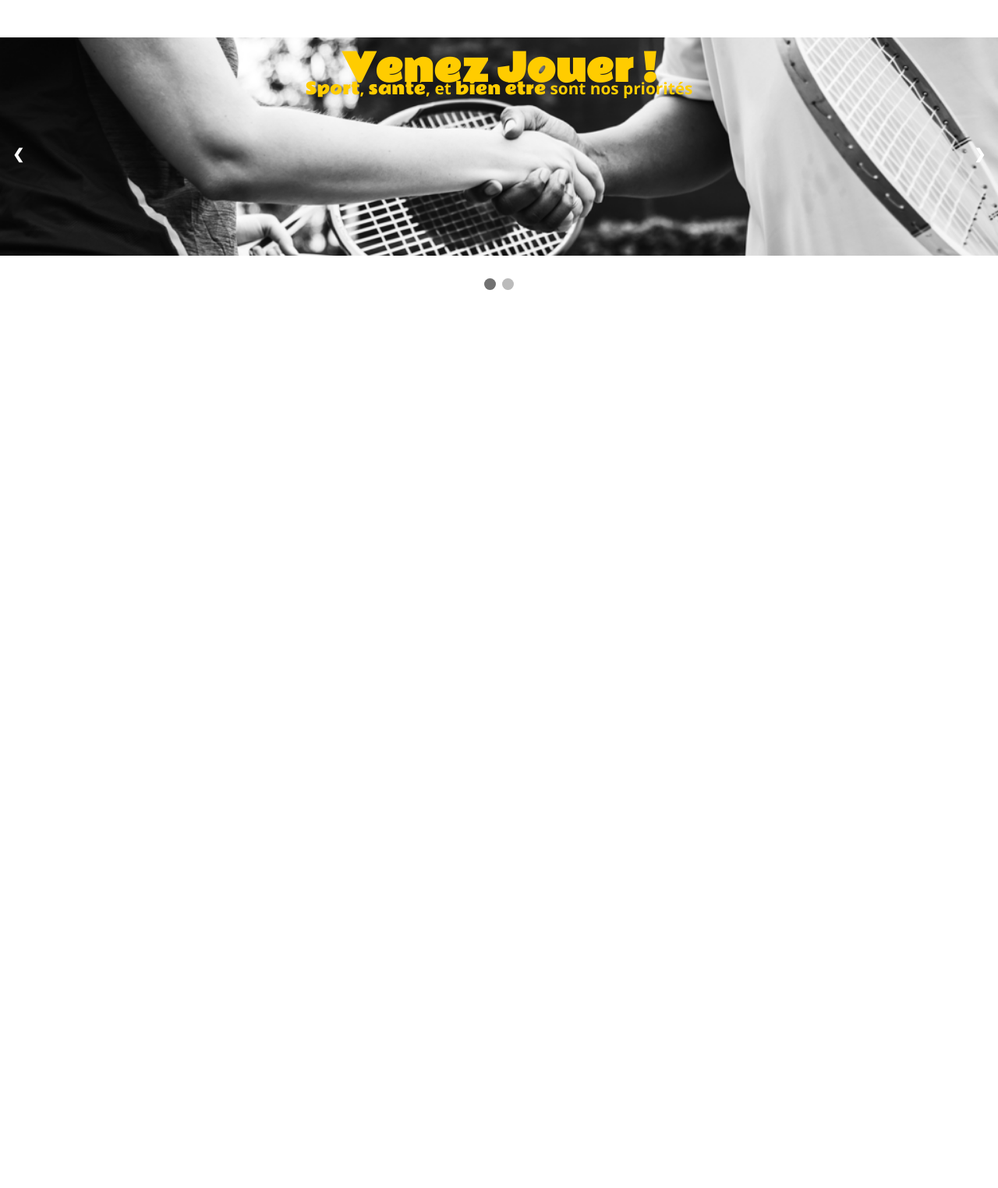
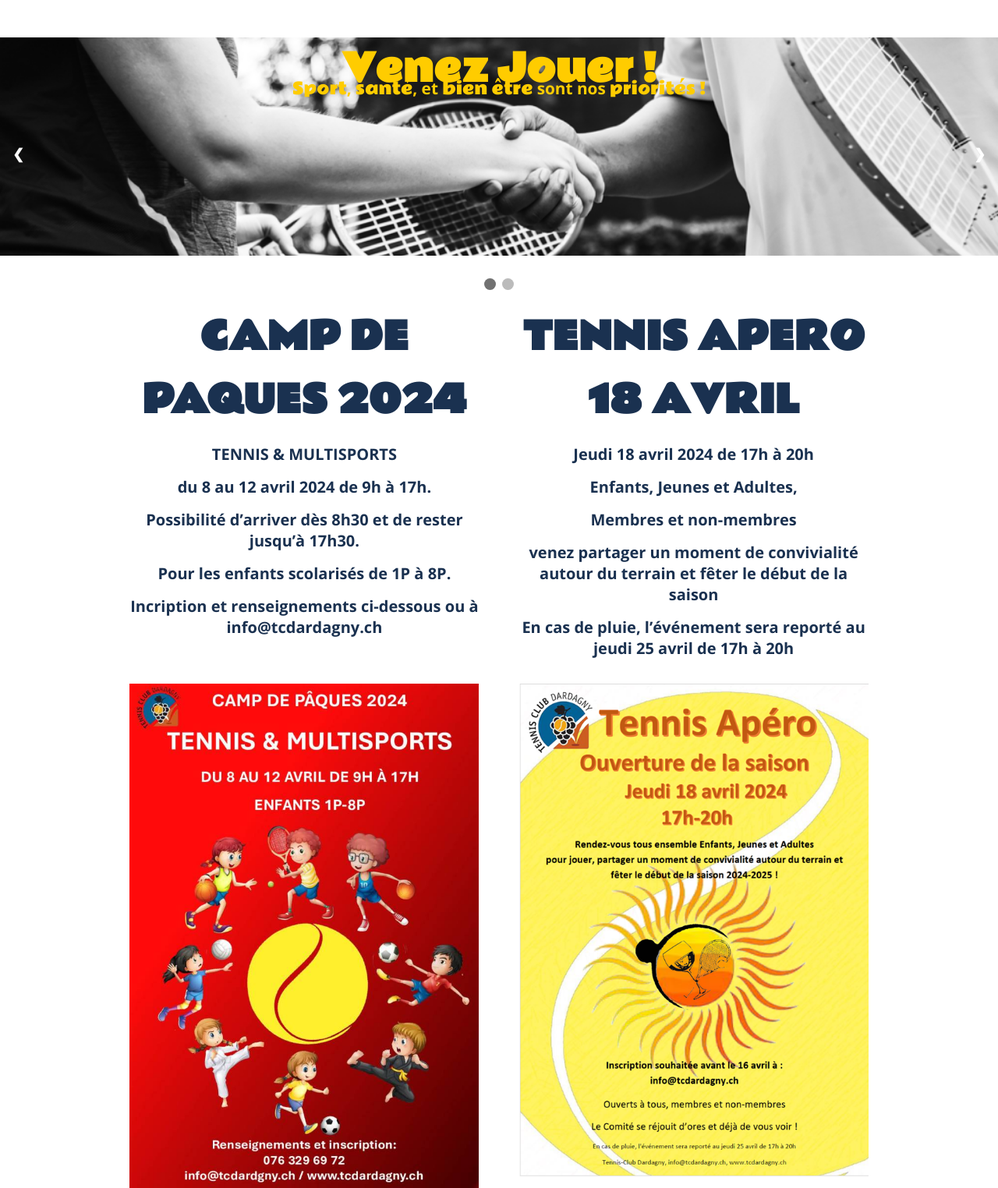
Before and after one commit to DaBoss120/TC-Dardagny, a PHP site: page / in a window 1280 px wide. Shown: the part 160-1684 px from the top of the page at 78% size. Before the commit the page ends 532 px from the top, so only its background shows below. Run offline with PHP 8.4, Linux system fonts and the light colour scheme.

Commit message:
Events Added

```diff
--- a/WEB/CSS/style.css
+++ b/WEB/CSS/style.css
@@ -2,107 +2,129 @@
     font-family: Open-sans;
     src: url(../FONT/Open-Sans.woff2);
 }
+
 @font-face {
     font-family: Rammetto-One;
     src: url(../FONT/RammettoOne-Regular.ttf);
 }
-html *{
+
+html * {
     padding: 0%;
     margin: 0%;
     box-sizing: border-box;
     font-family: Open-sans;
 }
-*:focus{
+
+*:focus {
     outline: none;
 }
-.top_header{
+
+.top_header {
     height: 57.14px;
     background-color: #1a3150;
     display: flex;
     flex-direction: row;
-    align-items:center;
+    align-items: center;
     justify-content: flex-end;
     color: #b8d0dd;
 }
-.top_header ul{
+
+.top_header ul {
     display: flex;
     flex-direction: row;
 }
-.top_header li{
+
+.top_header li {
     list-style: none;
 }
-.top_header a{
+
+.top_header a {
     color: #b8d0dd;
     text-decoration: none;
     margin-right: 3vw;
 
 }
-.top_header input{
+
+.top_header input {
     background-color: #385c8a;
     border: #1a3150;
     border-radius: 5px;
     box-shadow: 0px 0px 20px 2px #385c8a;
     padding: 5px;
-    margin-right:10vw ;
+    margin-right: 10vw;
     transition: 0.3s;
     color: white;
 }
-.top_header input:focus{
+
+.top_header input:focus {
     transform: scale(1.1);
-    box-shadow:0px 0px 20px 2px #16283f ;
+    box-shadow: 0px 0px 20px 2px #16283f;
 }
-.top_header input::placeholder
-{
-    color:#a0b6c1b9 ;
-        font-size: 1rem;
+
+.top_header input::placeholder {
+    color: #a0b6c1b9;
+    font-size: 1rem;
 }
-.top_header input:focus::placeholder
-{
+
+.top_header input:focus::placeholder {
     transition: 0.3s;
-    color:#ffffff ;
+    color: #ffffff;
     font-size: 1rem;
 }
 
 
-.bottom_header{
+.bottom_header {
     display: flex;
     flex-direction: row;
     justify-content: space-around;
     align-items: center;
     margin: 3rem 0px;
 }
-.bottom_header ul{
+
+.bottom_header ul {
     display: flex;
     flex-direction: row;
 }
-.bottom_header li{
+
+.bottom_header li {
     list-style: none;
     margin: 0px 2vw;
 }
-.bottom_header a{
-    color:#385c8a ;
+
+.bottom_header a {
+    color: #385c8a;
     text-decoration: none;
 }
 
-.carousel{
+.carousel {
     max-width: 1800px;
     position: relative;
     margin: auto;
 }
-.carousel img{
+
+.carousel img {
     object-fit: cover;
     height: 35vh;
 }
-.carouselSlides{
+
+.carouselSlides {
     display: none;
     animation-name: fade;
     animation-duration: 1.5s;
 }
+
 @keyframes fade {
-    from{opacity: .4;}
-    to{opacity: 1;}
+    from {
+        opacity: .4;
+    }
+
+    to {
+        opacity: 1;
+    }
 }
-.prev, .next{
+
+.prev,
+.next {
     cursor: pointer;
     position: absolute;
     top: 50%;
@@ -116,66 +138,80 @@ html *{
     border-radius: 0 3px 3px 0;
     user-select: none;
 }
-.next{
+
+.next {
     right: 0;
     border-radius: 3px 0 0 3px;
 }
-.prev:hover, .next:hover {
-    background-color: rgba(0,0,0,0.8);
+
+.prev:hover,
+.next:hover {
+    background-color: rgba(0, 0, 0, 0.8);
 }
+
 /* Caption text */
-.captionText, .captionTitle{
+.captionText,
+.captionTitle {
     color: #f2f2f2;
     position: absolute;
     width: 100%;
     font-family: Rammetto-One;
 
 }
-.carouselSlides:first-of-type .captionTitle{
+
+.carouselSlides:first-of-type .captionTitle {
     text-align: center;
     font-size: 3rem;
     font-weight: bolder;
     top: 0vh;
     color: #ffcc00;
 }
-.carouselSlides:first-of-type .captionText{
+
+.carouselSlides:first-of-type .captionText {
     font-size: 1.3rem;
     text-align: center;
     color: #ffcc00;
     top: 6vh;
 }
-.carouselSlides:nth-of-type(2) .captionTitle{
+
+.carouselSlides:nth-of-type(2) .captionTitle {
 
     font-size: 2.5vw;
     font-weight: bolder;
     top: 30%;
     left: 5vw;
 }
-.carouselSlides:nth-of-type(2) .captionTitle:nth-of-type(2){
+
+.carouselSlides:nth-of-type(2) .captionTitle:nth-of-type(2) {
     top: 40%;
     left: 5vw;
     margin-bottom: 3vh;
 }
-.carouselSlides:nth-of-type(2) .captionText{
+
+.carouselSlides:nth-of-type(2) .captionText {
     font-size: 1.5vw;
     top: 50%;
     left: 5vw;
 }
+
 @media screen and (min-width: 1500px) {
     .carouselSlides:nth-of-type(2) .captionTitle {
         font-size: 37.4833px;
 
     }
-    .carouselSlides:nth-of-type(2) .captionText{
+
+    .carouselSlides:nth-of-type(2) .captionText {
         font-size: 22.49px;
     }
 }
-@media screen and (max-width: 900px){
+
+@media screen and (max-width: 900px) {
     .carouselSlides:nth-of-type(2) .captionTitle {
         font-size: 22.6px;
 
     }
-    .carouselSlides:nth-of-type(2) .captionText{
+
+    .carouselSlides:nth-of-type(2) .captionText {
         font-size: 13.56px;
     }
 }
@@ -188,7 +224,46 @@ html *{
     border-radius: 50%;
     display: inline-block;
     transition: background-color 0.6s ease;
-  }
-  .active, .dot:hover {
+}
+.active,
+.dot:hover {
     background-color: #717171;
-  }
+}
+
+.events{
+    display: flex;
+    flex-direction: row;
+    justify-content: center;
+    flex-wrap: wrap;
+    color:#1a3150;
+
+}
+.events div h1{
+    font-size: 3rem;
+    font-family:Rammetto-One ;
+
+}
+.events > div{
+    display: flex;
+    flex-direction: column;
+    text-align: center;
+    width: 35vw;
+    min-width: 444px;
+    margin: 0px 2vw;
+    max-width: 650px;
+}
+.events .textEvent{
+    min-height :500px ;
+}
+.events .textEvent > *{
+    margin: 15px 0px;
+}
+.events p{
+    font-size: 20px;
+    font-weight: 700;
+}
+.events img {
+    width: 35vw;
+    min-width: 444px;
+    max-width: 650px;
+}
--- a/WEB/index.html
+++ b/WEB/index.html
@@ -49,7 +49,7 @@
 
                 <img src="IMG/CarouselIMG1.png" alt="CarouselIMG1" style="width:100%">
                 <div class="captionTitle">Venez Jouer !</div>
-                <div class="captionText">Sport<b>,</b> santé<b>, et</b> bien être <b>sont nos priorités</b></div>
+                <div class="captionText">Sport<b>,</b> santé<b>, et</b> bien être <b>sont nos</b> priorités !</div>
             </div>
 
             <div class="carouselSlides">
@@ -67,6 +67,45 @@
             <span class="dot" onclick="currentSlide(1)"></span>
             <span class="dot" onclick="currentSlide(2)"></span>
         </div>
+
+
+        <div class="events">
+            <div class="event1">
+                <div class="textEvent">
+                <h1>
+                    CAMP DE PAQUES 2024
+                </h1>
+                <p>TENNIS & MULTISPORTS</p>
+                <p>du 8 au 12 avril 2024 de 9h à 17h.</p>
+                <p>Possibilité d’arriver dès 8h30 et de rester jusqu’à 17h30.</p>
+                <p>Pour les enfants scolarisés de 1P à 8P.
+                </p>
+                <p>Incription et renseignements ci-dessous ou à info@tcdardagny.ch
+                </p>
+            </div>
+                <img src="IMG/CampPaques2024.png" alt="Affiche Camp de paques 2024">
+            </div>
+
+            <div class="event2">
+                <div class="textEvent">
+                <h1>
+                    TENNIS APERO <br> 18 AVRIL
+                </h1>
+                <p>Jeudi 18 avril 2024 de 17h à 20h
+                </p>
+                <p>Enfants, Jeunes et Adultes,
+                </p>
+                <p>Membres et non-membres
+                </p>
+                <p>venez partager un moment de convivialité autour du terrain et
+                fêter le début de la saison
+                </p>
+                <p>En cas de pluie, l’événement sera reporté au jeudi 25 avril de 17h à 20h
+                </p>
+            </div>
+                <img src="IMG/TennisApero18Avril.png" alt="Affiche tennis apreo 18 Avril">
+            </div>
+        </div>
     </main>
 
 
```
Also changed, not shown: WEB/IMG/CampPaques2024.png (added), WEB/IMG/TennisApero18Avril.png (added).
